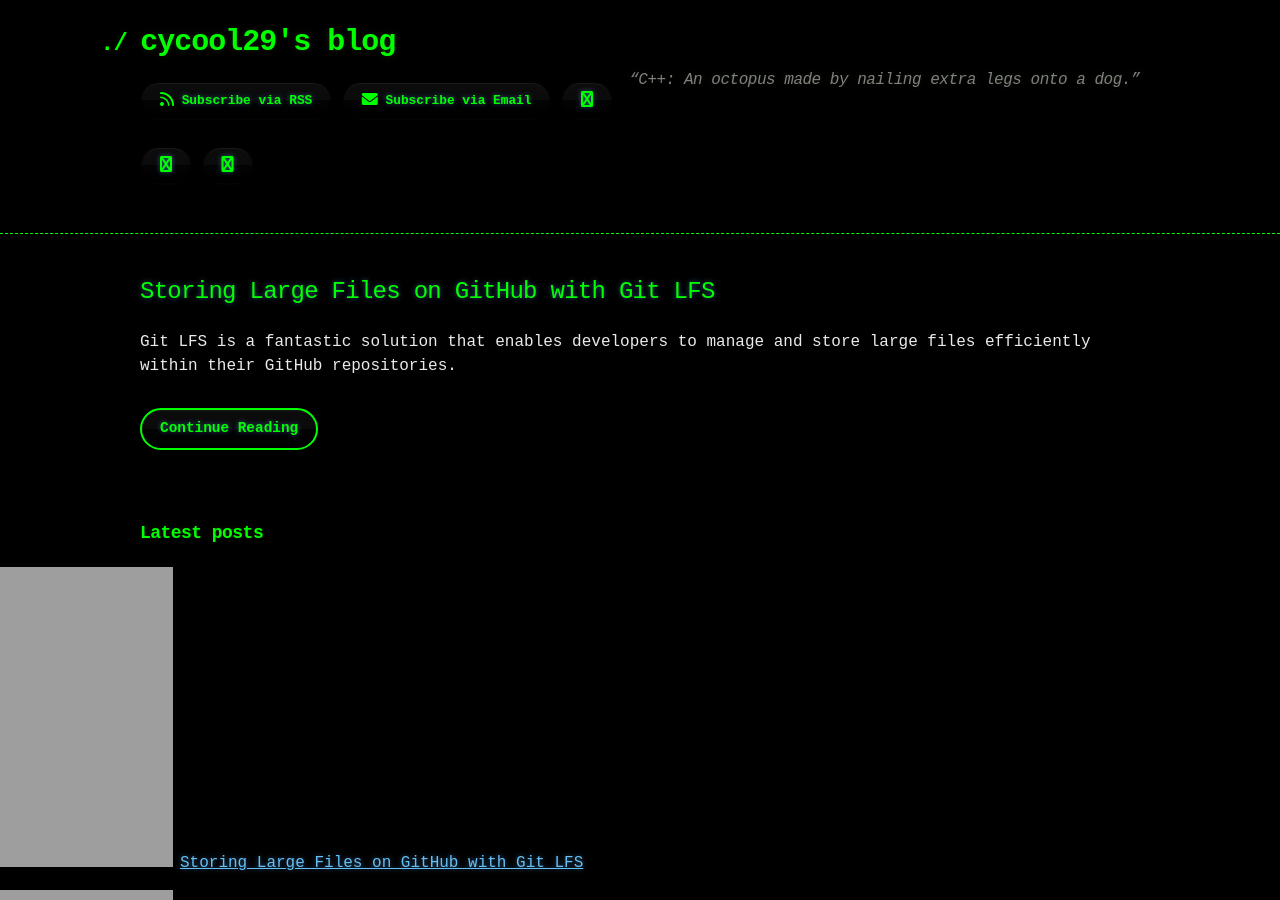
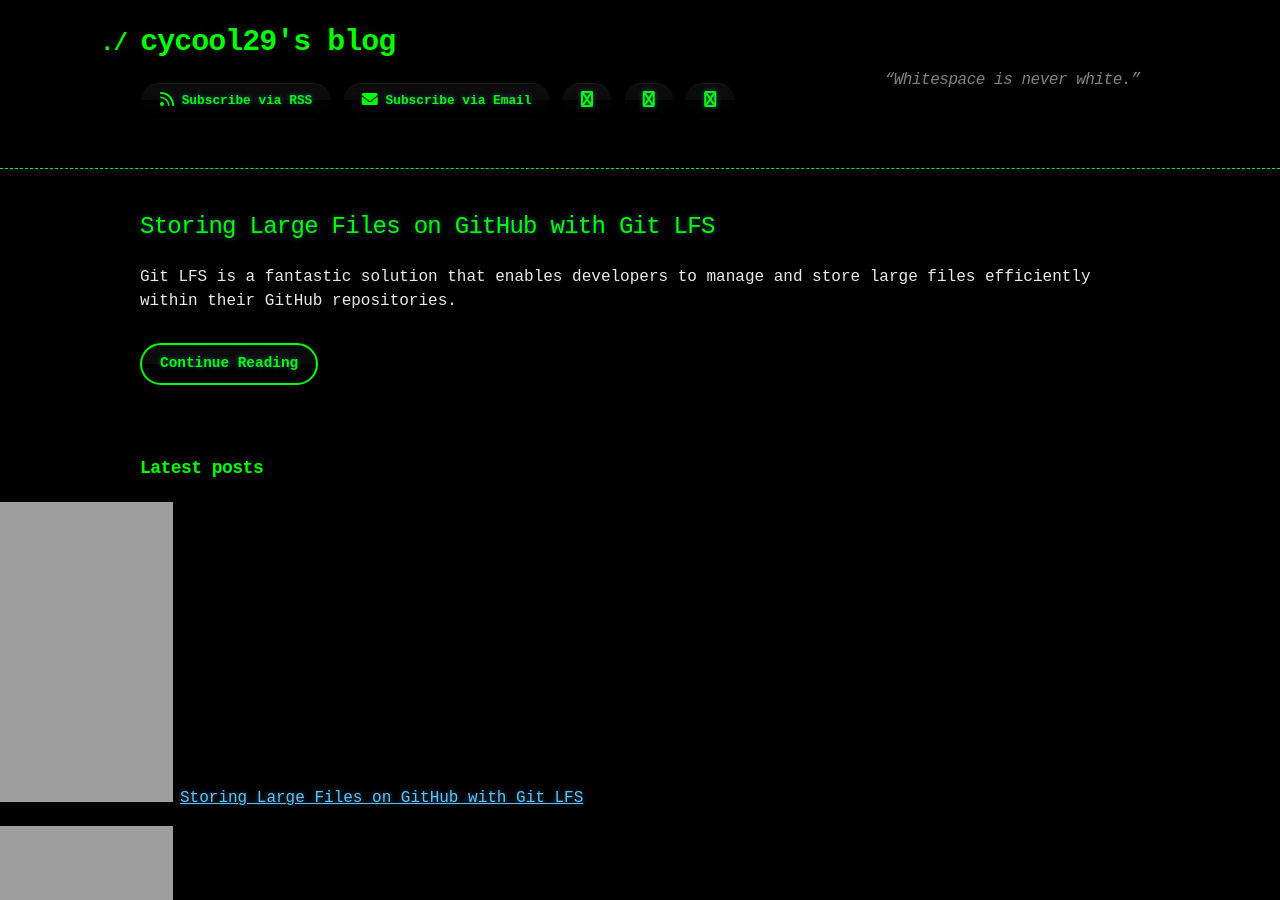
Before and after one commit to cycool29/cycool29.github.io, a Jekyll site: the page built from index.md, in a window 1280 px wide and 900 px high. Built offline with Jekyll 4.4.1, drawn with Linux system fonts in a browser that asks for light colours; a style sheet for code colours, icons or effects is not loaded.

Commit message:
Update quotes

```diff
--- a/_config.yml
+++ b/_config.yml
@@ -1,5 +1,5 @@
 title: cycool29's blog
-description: "“C++: An octopus made by nailing extra legs onto a dog.” "
+description: "“Whitespace is never white.” "
 bio: A high school student. Intermediate in Python, Git, Bash. Learning JavaScript. He/Him. "
 author: cycool29
 url: https://cycool29.github.io
```
